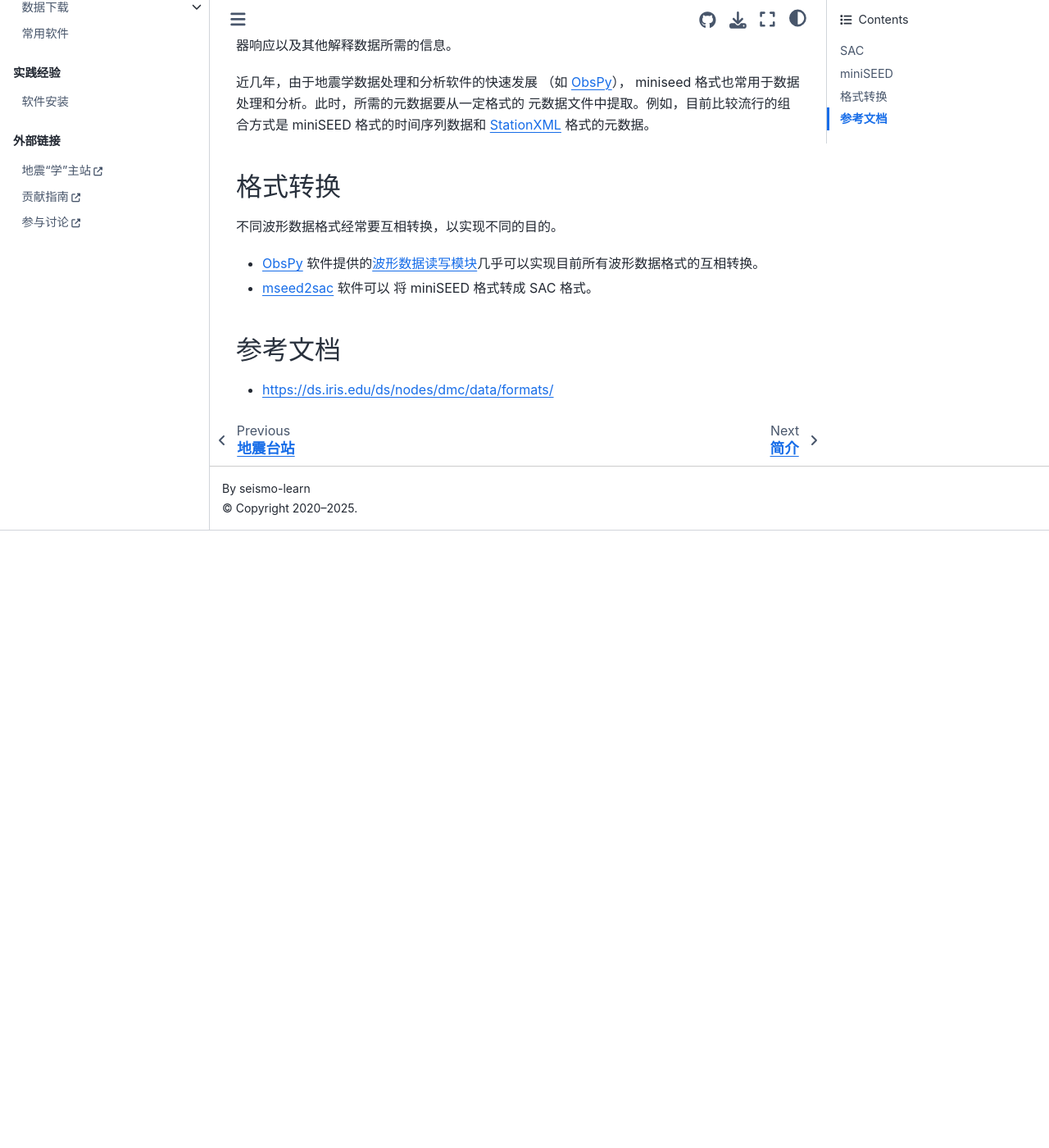
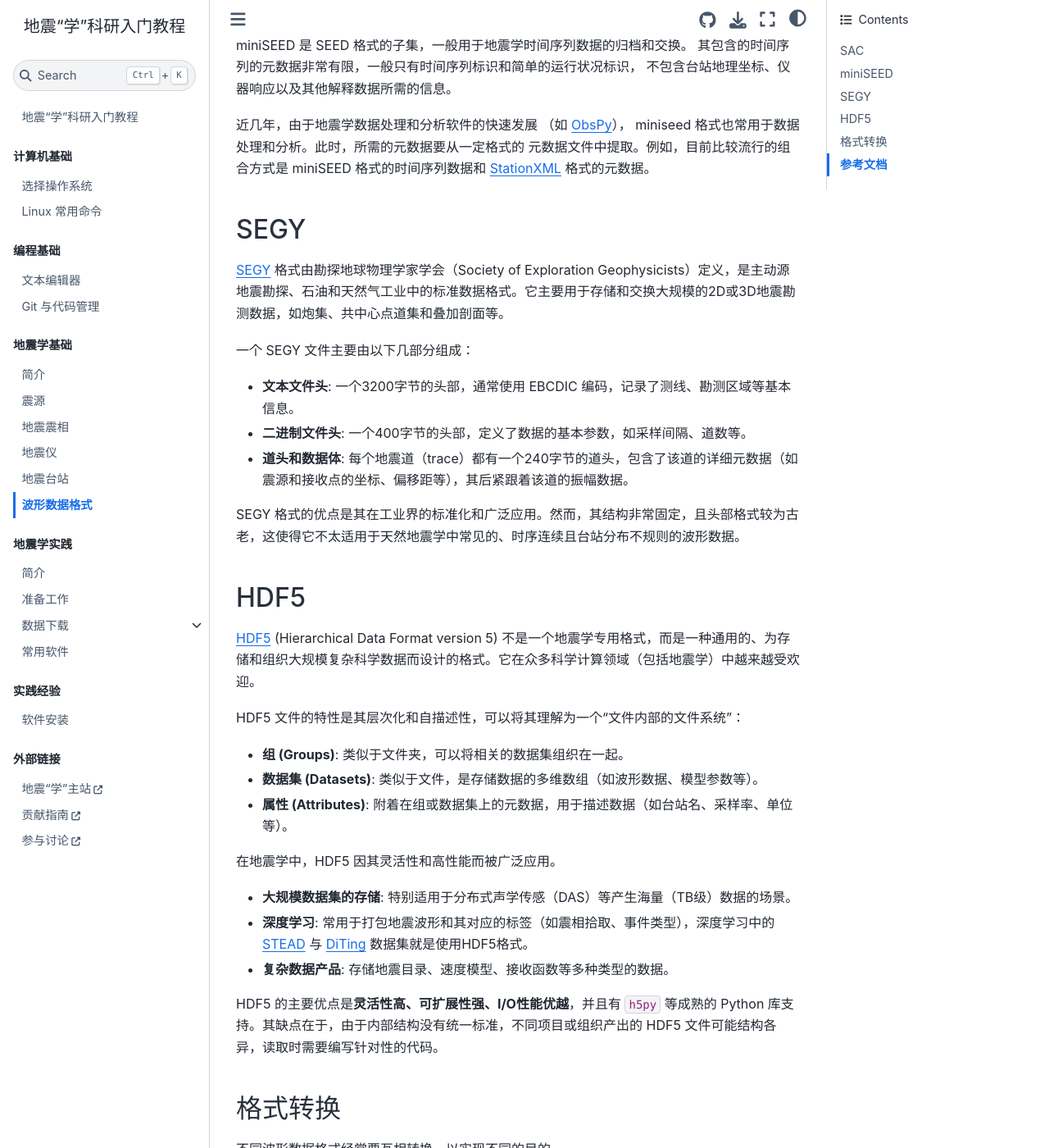
Before and after one commit to seismo-learn/seismology101, a Jupyter Book: the page built from source/seismology/data-format.md, in a window 1280 px wide and 1400 px high, scrolled down 1063 px. Shown: the whole window at 82% size. Built offline with Jupyter Book 1.0.4 settings and Sphinx 7.4.7 and the Sphinx Book theme 1.1.4, drawn with Linux system fonts in a browser that asks for light colours; pages that are not in the unit, such as notebooks, are missing from menus; before the commit the page ends 1710 px from its top, so only the background shows below that; some of the changed text lies outside the part shown.

Commit message:
git commit -m "add segy and hdf5 data format"

```diff
--- a/source/seismology/data-format.md
+++ b/source/seismology/data-format.md
@@ -1,15 +1,16 @@
 # 波形数据格式
 
-- 本节贡献者: {{ 田冬冬 }}（作者）、{{ 姚家园 }}（作者）
-- 最近更新日期: 2021-01-05
-- 预计阅读时间: 10 分钟
+- 本节贡献者: {{ 田冬冬 }}（作者）、{{ 姚家园 }}（作者）、{{何星辰}}（作者）
+- 最近更新日期: 2025-10-03
+- 预计阅读时间: 30 分钟
 
 ---
 
-日常科研中，经常会接触不同格式的波形数据，最常见的是 SAC 和 miniSEED 格式。
+日常科研中，经常会接触不同格式的波形数据，最常见的是 SAC 、 miniSEED 、segy 和 hdf5 格式。
 每种数据格式都有各自的优点和缺点。例如，SAC 格式有利于数据处理和分析，
 但不利于大批量数据的存储和交换。miniSEED 格式有利于波形数据的存档和交换，
-近几年也常用于数据处理和分析，因此，miniSEED 格式是目前地震学领域**最流行**的波形数据格式。
+近几年也常用于数据处理和分析。segy格式在工业界广泛使用，但是不太适用于天然地震学中常见的、时序连续且台站分布不规则的波形数据。HDF5适用于存储和组织大规模复杂科学数据。
+因此，miniSEED 格式是目前地震学领域**最流行**的波形数据格式。
 
 ## SAC
 
@@ -52,6 +53,37 @@ miniseed 格式也常用于数据处理和分析。此时，所需的元数据
 元数据文件中提取。例如，目前比较流行的组合方式是 miniSEED 格式的时间序列数据和
 [StationXML](https://www.fdsn.org/xml/station/) 格式的元数据。
 
+## SEGY
+
+[SEGY](https://woodshole.er.usgs.gov/pubs/of01-97/01-97_1/htmldocs/segy.htm) 格式由勘探地球物理学家学会（Society of Exploration Geophysicists）定义，是主动源地震勘探、石油和天然气工业中的标准数据格式。它主要用于存储和交换大规模的2D或3D地震勘测数据，如炮集、共中心点道集和叠加剖面等。
+
+一个 SEGY 文件主要由以下几部分组成：
+
+* **文本文件头**: 一个3200字节的头部，通常使用 EBCDIC 编码，记录了测线、勘测区域等基本信息。
+* **二进制文件头**: 一个400字节的头部，定义了数据的基本参数，如采样间隔、道数等。
+* **道头和数据体**: 每个地震道（trace）都有一个240字节的道头，包含了该道的详细元数据（如震源和接收点的坐标、偏移距等），其后紧跟着该道的振幅数据。
+
+SEGY 格式的优点是其在工业界的标准化和广泛应用。然而，其结构非常固定，且头部格式较为古老，这使得它不太适用于天然地震学中常见的、时序连续且台站分布不规则的波形数据。
+
+## HDF5
+
+[HDF5](https://woodshole.er.usgs.gov/pubs/of01-97/01-97_1/htmldocs/segy.htm) (Hierarchical Data Format version 5) 不是一个地震学专用格式，而是一种通用的、为存储和组织大规模复杂科学数据而设计的格式。它在众多科学计算领域（包括地震学）中越来越受欢迎。
+
+HDF5 文件的特性是其层次化和自描述性，可以将其理解为一个“文件内部的文件系统”：
+
+* **组 (Groups)**: 类似于文件夹，可以将相关的数据集组织在一起。
+* **数据集 (Datasets)**: 类似于文件，是存储数据的多维数组（如波形数据、模型参数等）。
+* **属性 (Attributes)**: 附着在组或数据集上的元数据，用于描述数据（如台站名、采样率、单位等）。
+
+在地震学中，HDF5 因其灵活性和高性能而被广泛应用。
+
+* **大规模数据集的存储**: 特别适用于分布式声学传感（DAS）等产生海量（TB级）数据的场景。
+* **深度学习**: 常用于打包地震波形和其对应的标签（如震相拾取、事件类型），深度学习中的 [STEAD](https://github.com/smousavi05/STEAD) 与 [DiTing](https://data.earthquake.cn/datashare/report.shtml?PAGEID=datasourcelist&dt=ff8080828b238a7a018b40eac2790006) 数据集就是使用HDF5格式。
+* **复杂数据产品**: 存储地震目录、速度模型、接收函数等多种类型的数据。
+
+HDF5 的主要优点是**灵活性高、可扩展性强、I/O性能优越**，并且有 `h5py` 等成熟的 Python 库支持。其缺点在于，由于内部结构没有统一标准，不同项目或组织产出的 HDF5 文件可能结构各异，读取时需要编写针对性的代码。
+
+
 ## 格式转换
 
 不同波形数据格式经常要互相转换，以实现不同的目的。
@@ -60,6 +92,16 @@ miniseed 格式也常用于数据处理和分析。此时，所需的元数据
 - [mseed2sac](https://github.com/iris-edu/mseed2sac) 软件可以
   将 miniSEED 格式转成 SAC 格式。
 
+- [Seismic Unix](https://wiki.seismic-unix.org/start) 是一个经典的命令行工具集，提供了丰富的模块用于处理和转换 SEGY 及 SU 格式数据。
+
+-   Python 库如 [segyio](https://github.com/equinor/segyio) 和 [segpy](https://segpy.readthedocs.io/en/latest/) 提供了读取、操作和写入 SEGY 文件的能力。
+
+-  HDF5 文件可以直接通过 python 库 [h5py](https://github.com/h5py/h5py) 读取为`numpy`或者`pandas`格式。随即便可以将其写入为任意的文件格式
+
+
 ## 参考文档
 
 - <https://ds.iris.edu/ds/nodes/dmc/data/formats/>
+- <https://segyio.readthedocs.io/en/stable/>
+- <https://woodshole.er.usgs.gov/pubs/of01-97/01-97_1/htmldocs/segy.htm>
+- <https://docs.h5py.org/en/stable/>
```
